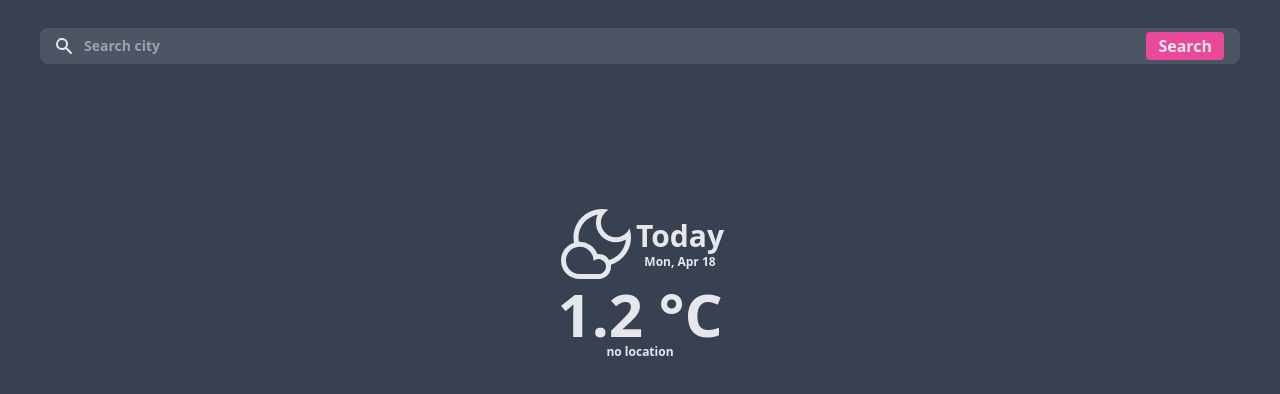
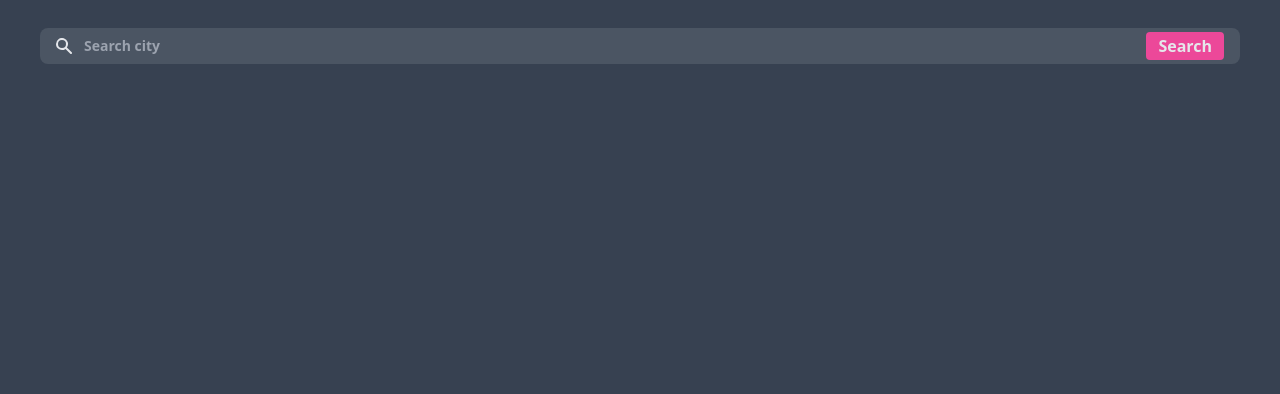
Before and after one commit to Frostpink/Weather-App, a Next.js app: page / in a window 1280 px wide. Shown: the top 394 px of the page. Built offline with nearby package versions, Linux system fonts and the light colour scheme.

Commit message:
feat: only show current weather if there's data for it

```diff
--- a/pages/index_remix.tsx
+++ b/pages/index_remix.tsx
@@ -242,6 +242,7 @@ export default function IndexRemix() {
                     </div>
                 </div>
 
+                {location && (
                     <div className='mx-auto flex flex-col text-center text-gray-200'>
                         <div className='flex flex-row items-center'>
                             <p>
@@ -268,6 +269,7 @@ export default function IndexRemix() {
                                 : 'no location'}
                         </p>
                     </div>
+                )}
 
                 <div className='flex flex-col gap-y-8'>
                     <div className='mx-auto flex gap-x-2'>
```
Lines whose indentation alone changed are shown as unchanged.
